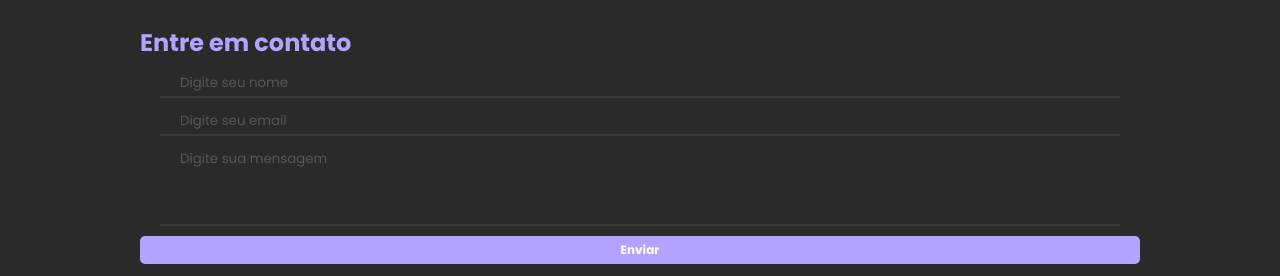
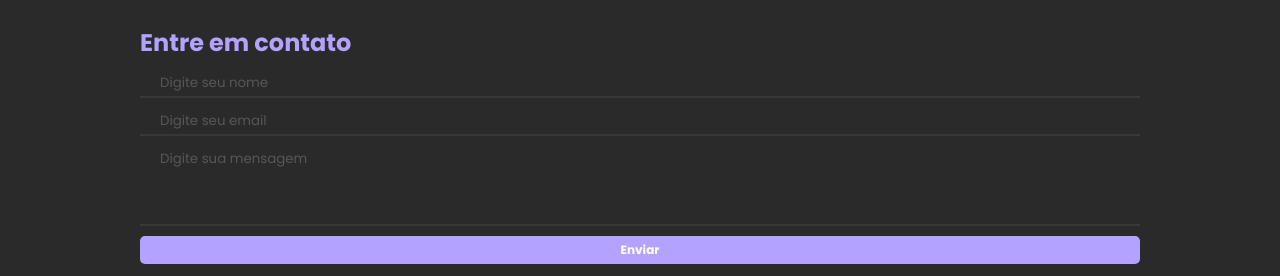
Before and after one commit to aguiarichard/portfolioReact, a React (Vite) app: page / in a window 1280 px wide. Shown: the part 2365-2641 px from the top of the page. Built offline with nearby package versions, Linux system fonts and the light colour scheme.

Commit message:
mudando margin dos inputs do contatos

```diff
--- a/src/styles/contatos.css
+++ b/src/styles/contatos.css
@@ -15,7 +15,7 @@
 }
 
 .input, .text-area {
-    margin: 0 30px;
+    margin: 0 10px;
     background: #2a2a2a;
     border: none;
     border-bottom: solid 2px #373737;
```
